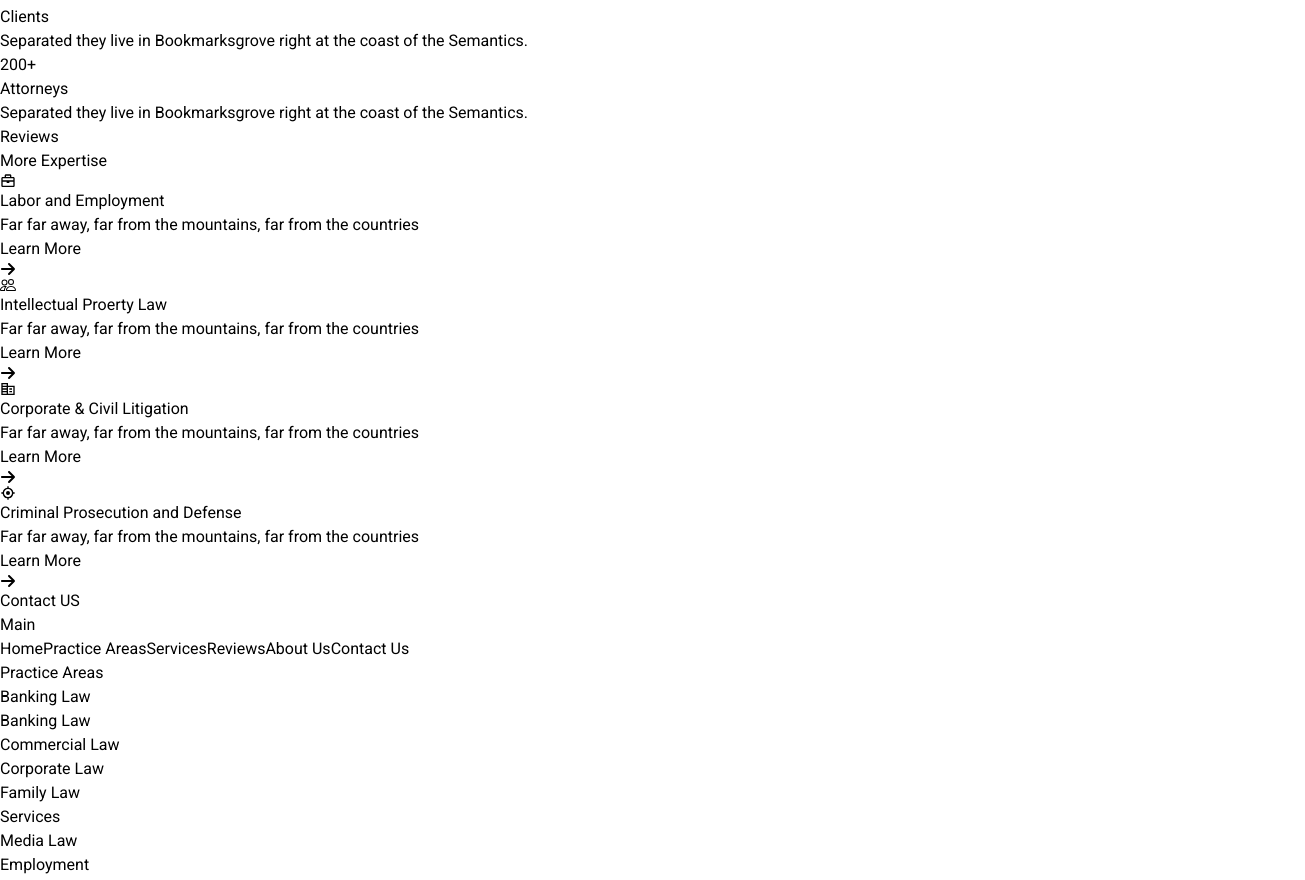
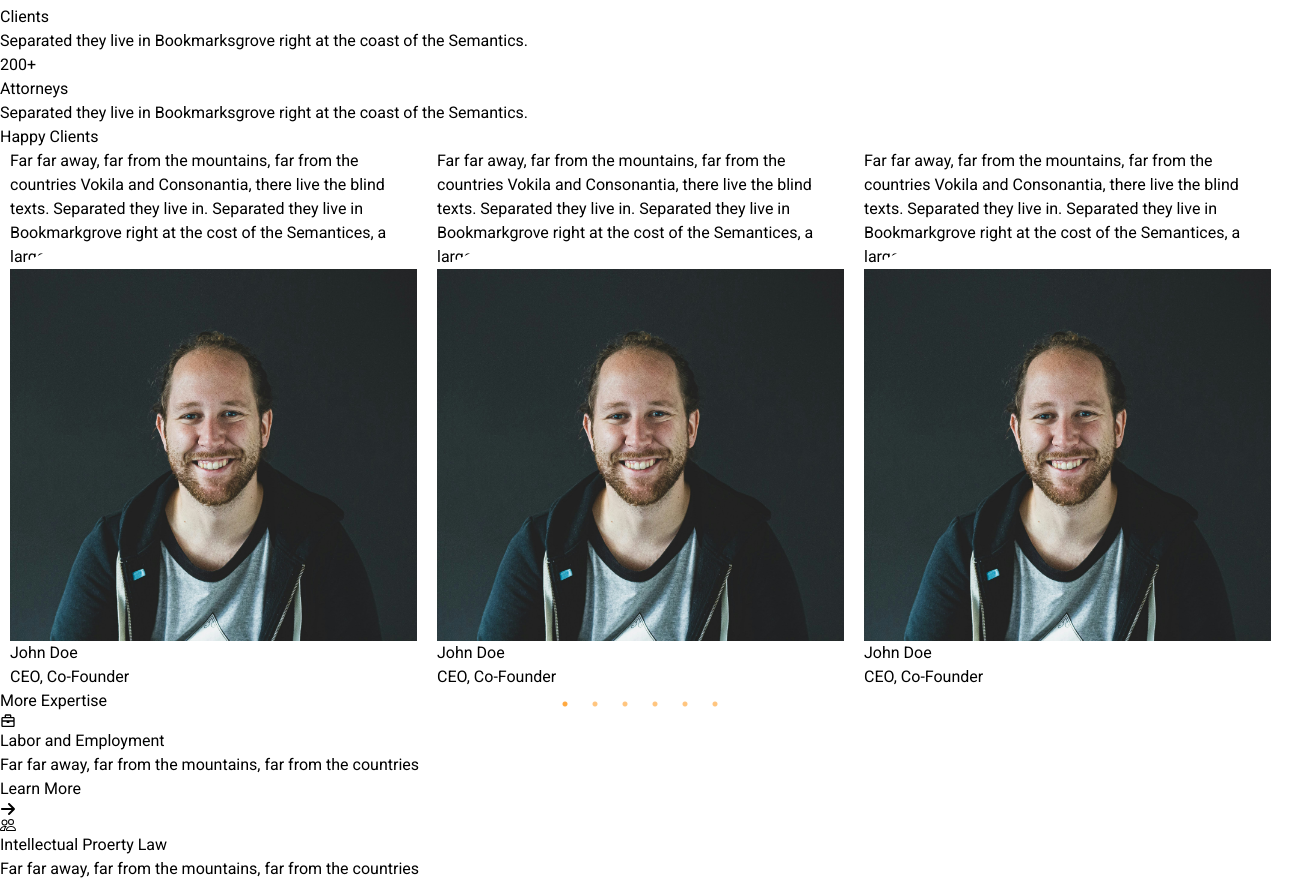
Before and after one commit to Minahil-Muhammad-Moiz/Justice., a React (Vite) app: page / in a window 1280 px wide. Shown: the part 683-1563 px from the top of the page, 1305 px wide, since content can reach past the window. Built offline with nearby package versions, Linux system fonts and the light colour scheme.

Commit message:
Completed Reviews section

```diff
--- a/src/Components/Contants.jsx
+++ b/src/Components/Contants.jsx
@@ -1,7 +1,14 @@
 import { BiBriefcase, BiTargetLock } from "react-icons/bi";
 import { BsPeople } from "react-icons/bs";
-import { FaFacebook, FaInstagram, FaLinkedin, FaPinterest, FaTwitter } from "react-icons/fa";
+import {
+  FaFacebook,
+  FaInstagram,
+  FaLinkedin,
+  FaPinterest,
+  FaTwitter,
+} from "react-icons/fa";
 import { MdCorporateFare } from "react-icons/md";
+import client from '../Images/client.jpg';
 
 export const NavLinks = [
   { title: "Home", href: "#home" },
@@ -63,7 +70,7 @@ export const practice_exp = [
   { exp: "Banking Law" },
   { exp: "Commercial Law" },
   { exp: "Corporate Law" },
-  { exp: "Family Law" }
+  { exp: "Family Law" },
 ];
 
 export const services_exp = [
@@ -71,13 +78,53 @@ export const services_exp = [
   { exp: "Employment" },
   { exp: "Labor Law" },
   { exp: "Property Law" },
-  { exp: "Prosecution" }
+  { exp: "Prosecution" },
 ];
 
-export const connect =[
-  {icon: <FaInstagram/>},
-  {icon: <FaTwitter/>},
-  {icon: <FaFacebook/>},
-  {icon: <FaLinkedin/>},
-  {icon: <FaPinterest/>}
-]
+export const connect = [
+  { icon: <FaInstagram /> },
+  { icon: <FaTwitter /> },
+  { icon: <FaFacebook /> },
+  { icon: <FaLinkedin /> },
+  { icon: <FaPinterest /> },
+];
+
+export const reviews = [
+  {
+    profileImg: client,
+    name: "John Doe",
+    prof: "CEO, Co-Founder",
+    review:
+      "Far far away, far from the mountains, far from the countries Vokila and Consonantia, there live the blind texts. Separated they live in. Separated they live in Bookmarkgrove right at the cost of the Semantices, a large language ocean.",
+  },{
+    profileImg: client,
+    name: "John Doe",
+    prof: "CEO, Co-Founder",
+    review:
+      "Far far away, far from the mountains, far from the countries Vokila and Consonantia, there live the blind texts. Separated they live in. Separated they live in Bookmarkgrove right at the cost of the Semantices, a large language ocean.",
+  },{
+    profileImg: client,
+    name: "John Doe",
+    prof: "CEO, Co-Founder",
+    review:
+      "Far far away, far from the mountains, far from the countries Vokila and Consonantia, there live the blind texts. Separated they live in. Separated they live in Bookmarkgrove right at the cost of the Semantices, a large language ocean.",
+  },{
+    profileImg: client,
+    name: "John Doe",
+    prof: "CEO, Co-Founder",
+    review:
+      "Far far away, far from the mountains, far from the countries Vokila and Consonantia, there live the blind texts. Separated they live in. Separated they live in Bookmarkgrove right at the cost of the Semantices, a large language ocean.",
+  },{
+    profileImg: client,
+    name: "John Doe",
+    prof: "CEO, Co-Founder",
+    review:
+      "Far far away, far from the mountains, far from the countries Vokila and Consonantia, there live the blind texts. Separated they live in. Separated they live in Bookmarkgrove right at the cost of the Semantices, a large language ocean.",
+  },{
+    profileImg: client,
+    name: "John Doe",
+    prof: "CEO, Co-Founder",
+    review:
+      "Far far away, far from the mountains, far from the countries Vokila and Consonantia, there live the blind texts. Separated they live in. Separated they live in Bookmarkgrove right at the cost of the Semantices, a large language ocean.",
+  },
+];
--- a/src/Sections/AboutUs.jsx
+++ b/src/Sections/AboutUs.jsx
@@ -50,12 +50,12 @@ const sectionClass =
   "bg-neutral-800 text-neutral-500 flex flex-col justify-center items-center w-full font-sans p-8 ";
 const h2Tag = "text-white text-4xl md:text-6xl ";
 const divClass =
-  " m-4 flex flex-col md:flex-row justify-between items-stretch md:flex-wrap w-[90%] md:w-[80%] p-4 ";
+  " m-4 flex flex-col md:flex-row justify-between items-stretch md:flex-wrap w-[90%] md:w-[80%] p-4";
 const subDivs =
-  "flex flex-col justify-center items-start px-2 py-4 my-2 md:m-2 w-full md:w-[45%] lg:w-[22%] bg-white rounded-xl";
+  "flex flex-col justify-center items-start px-2 pt-4 my-2 md:m-2 w-full md:w-[45%] lg:w-[22%] bg-white rounded-xl";
 const pTag = "tracking-wide px-2 py-6";
 const icons = "p-4 mx-2 rounded-full bg-amber-600 text-white text-2xl";
 const iconPTag = "text-amber-600 font-medium";
 const transitionDelay = "transition-all delay-150";
 const btnClass =
-  "flex justify-between items-center w-28 text-black text-sm my-2 cursor-pointer group";
+  "flex justify-between items-center w-28 text-black text-sm my-2 cursor-pointer group mb-0";
--- a/src/Sections/Reviews.jsx
+++ b/src/Sections/Reviews.jsx
@@ -1,9 +1,94 @@
-import React from 'react'
+import classNames from "classnames";
+import React from "react";
+import { reviews } from "../Components/Contants";
+import "slick-carousel/slick/slick.css";
+import "slick-carousel/slick/slick-theme.css";
+import Slider from "react-slick";
 
 const Reviews = () => {
+  var settings = {
+    dots: true,
+    infinite: true,
+    speed: 500,
+    slidesToShow: 3,
+    slidesToScroll: 1,
+    initialSlide: 0,
+    responsive: [
+      {
+        breakpoint: 1200,
+        settings: {
+          slidesToShow: 2,
+          slidesToScroll: 1,
+          infinite: true,
+          dots: true
+        }
+      },
+      {
+        breakpoint: 900,
+        settings: {
+          slidesToShow: 1,
+          slidesToScroll: 1,
+          initialSlide: 0,
+          infinite: true,
+          dots: true
+        }
+      },
+      {
+        breakpoint: 480,
+        settings: {
+          slidesToShow: 1,
+          slidesToScroll: 1,
+          infinite: true,
+          dots: true
+        }
+      }
+    ]
+  };
   return (
-    <section id='reviews'>Reviews</section>
-  )
-}
+    <section id="reviews" className={classNames(sectionClass)}>
+      <div className={classNames(divClass)}>
+        <h2 className={classNames(h2Tag)}>
+          <span className="text-amber-600 font-bold">Happy</span> Clients
+        </h2>
+      </div>
+      <div className={classNames(divClass, 'slider-container')}>
+        <Slider {...settings}>
+          {reviews.map((item) => (
+            <div className={classNames(subDivs)}>
+              <div className={classNames(reviewDiv)}>
+                {item.review}
+              </div>
+              <div
+                className={classNames(profileDiv)}
+              >
+                <img
+                  src={item.profileImg}
+                  alt="/"
+                  className={classNames("rounded-full w-12 h-12 mr-4")}
+                />
+                <div>
+                  <p className={classNames("text-neutral-200 font-semibold ")}>
+                    {item.name}
+                  </p>
+                  <p>{item.prof}</p>
+                </div>
+              </div>
+            </div>
+          ))}
+        </Slider>
 
-export default Reviews
+      </div>
+    </section>
+  );
+};
+
+export default Reviews;
+
+const sectionClass =
+  "bg-neutral-900 text-neutral-500 flex flex-col justify-center items-center w-full font-sans p-8 ";
+const h2Tag = "text-white text-4xl md:text-6xl ";
+const divClass = " m-4 w-[90%] md:w-[80%] p-4";
+const subDivs =
+  "flex flex-col justify-center items-start ";
+  const reviewDiv = "bg-white p-6 pb-14 md:pb-16 w-full clip-chat rounded rounded-t-lg";
+  const profileDiv = "flex flex-row justify-start items-center p-4 -mt-6";
```
Also changed, not shown: src/Images/client.jpg (added), 1 other file (tests, documents, lock files or other folders).
